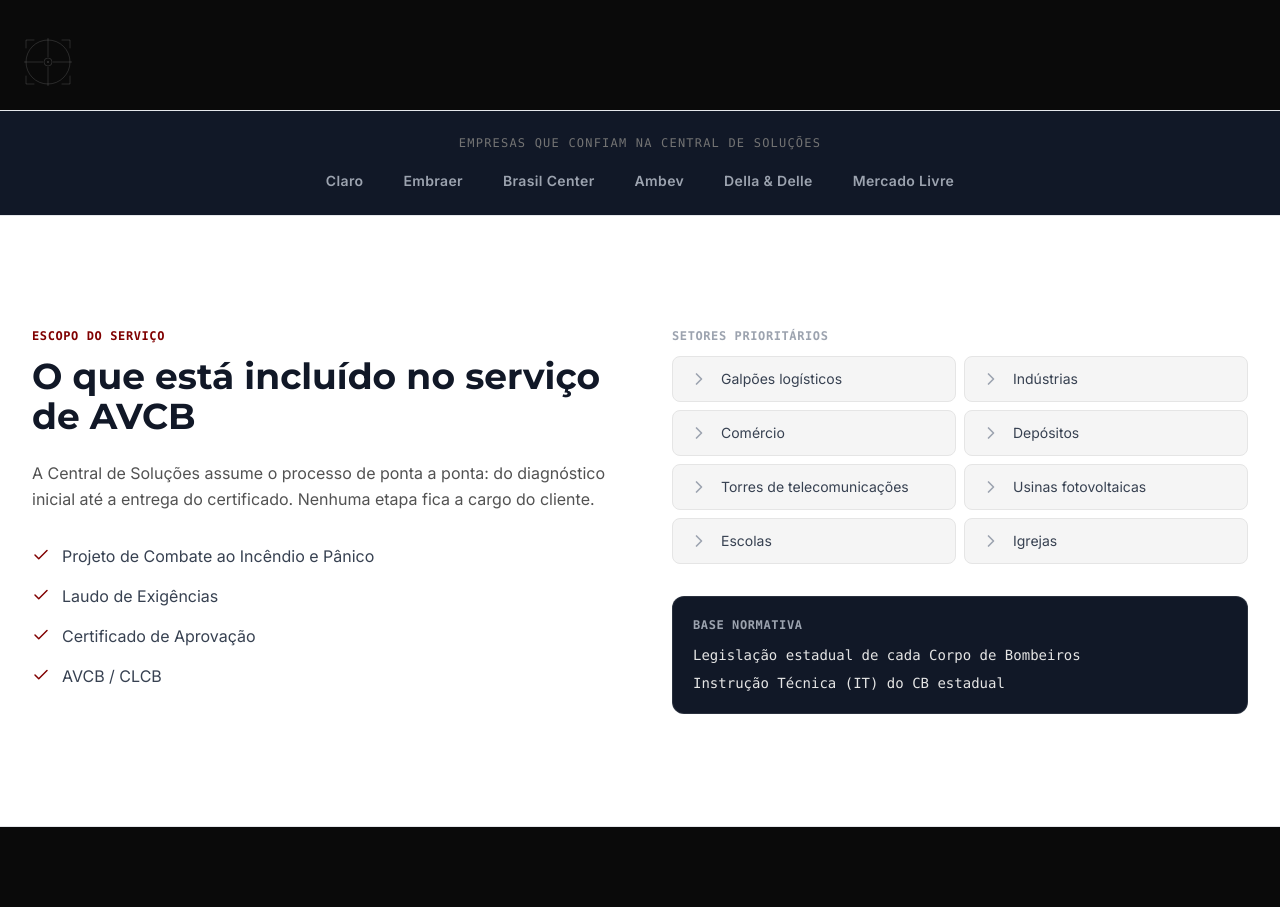
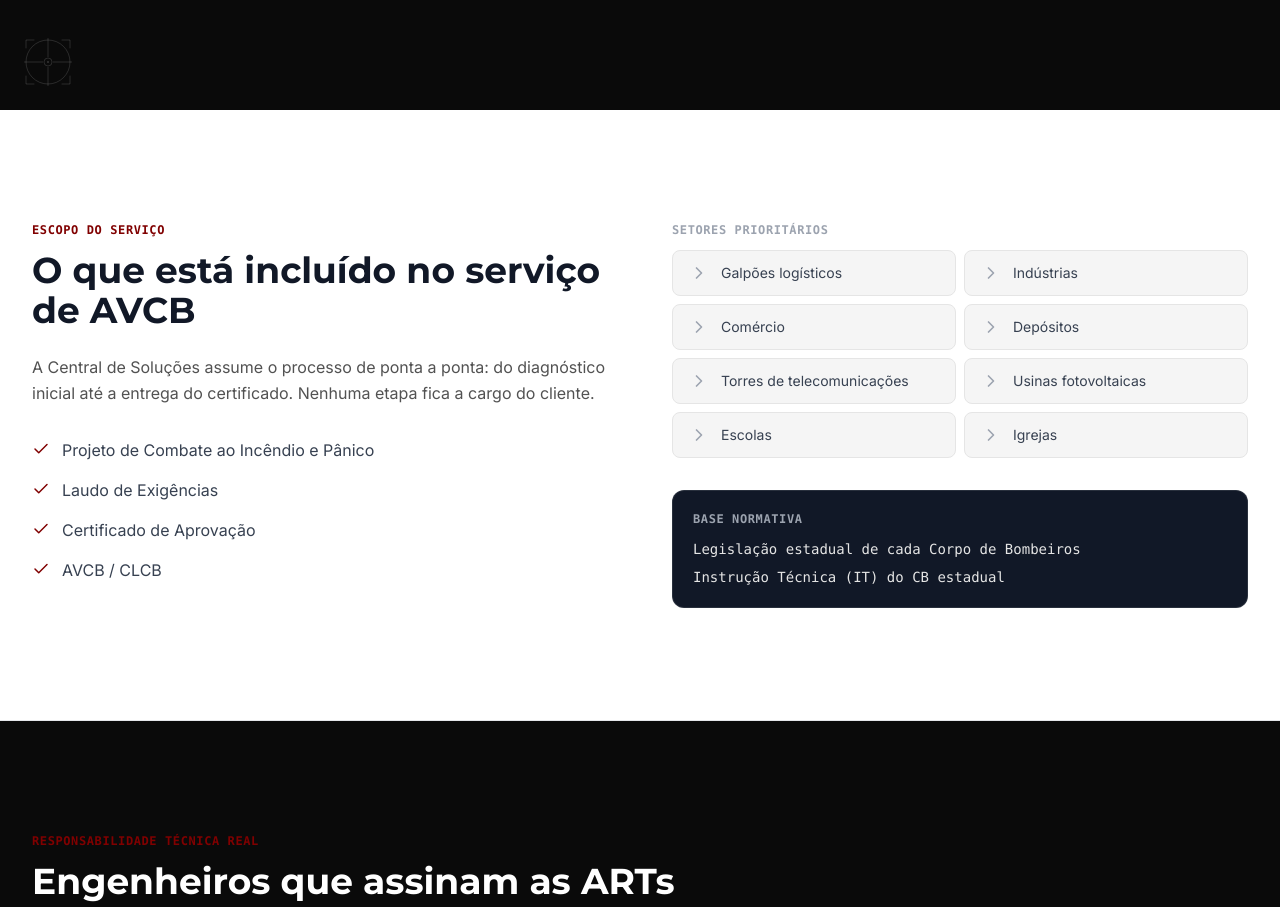
Before and after one commit to BarcelosMoises/Landing-Page-Central, a Next.js app: page /avcb-corpo-de-bombeiros in a window 1280 px wide. Shown: the part 800-1707 px from the top of the page. Built offline with nearby package versions, Linux system fonts and the light colour scheme.

Commit message:
refactor(avcb-corpo-de-bombeiros): remove TrustBar inline

```diff
--- a/app/avcb-corpo-de-bombeiros/page.tsx
+++ b/app/avcb-corpo-de-bombeiros/page.tsx
@@ -10,7 +10,6 @@ import { CrosshairDecor } from "@/components/CrosshairDecor";
 import { FaqItem } from "@/components/FaqItem";
 import {
   servicos,
-  clientes,
   contato,
   estadosAtuacao,
   getWhatsAppUrl,
@@ -144,7 +143,6 @@ const faqJsonLd = {
 // ─── Dados locais ─────────────────────────────────────────────────────────────────
 
 const avcb = servicos.find((s) => s.id === "avcb")!;
-const clientesDestaque = clientes.filter((c) => c.destaque);
 const estadosAVCB = estadosAtuacao.filter((e) =>
   avcb.estados.includes(e.sigla)
 );
@@ -317,31 +315,6 @@ export default function PageAVCB() {
                 ))}
               </aside>
             </div>
-          </div>
-        </section>
-
-        {/* ── TRUST BAR ───────────────────────────────────────────────────── */}
-        <section
-          aria-label="Clientes atendidos"
-          className="bg-neutral-900 border-y border-white/8 py-6"
-        >
-          <div className="container-site">
-            <p className="text-xs text-neutral-500 text-center uppercase tracking-widest mb-5 font-mono">
-              Empresas que confiam na Central de Soluções
-            </p>
-            <ul
-              className="flex flex-wrap items-center justify-center gap-x-10 gap-y-3"
-              aria-label="Lista de clientes"
-            >
-              {clientesDestaque.map((c) => (
-                <li
-                  key={c.id}
-                  className="text-sm font-semibold text-neutral-400 hover:text-neutral-200 transition-colors duration-150 tracking-wide"
-                >
-                  {c.nome}
-                </li>
-              ))}
-            </ul>
           </div>
         </section>
 
```
